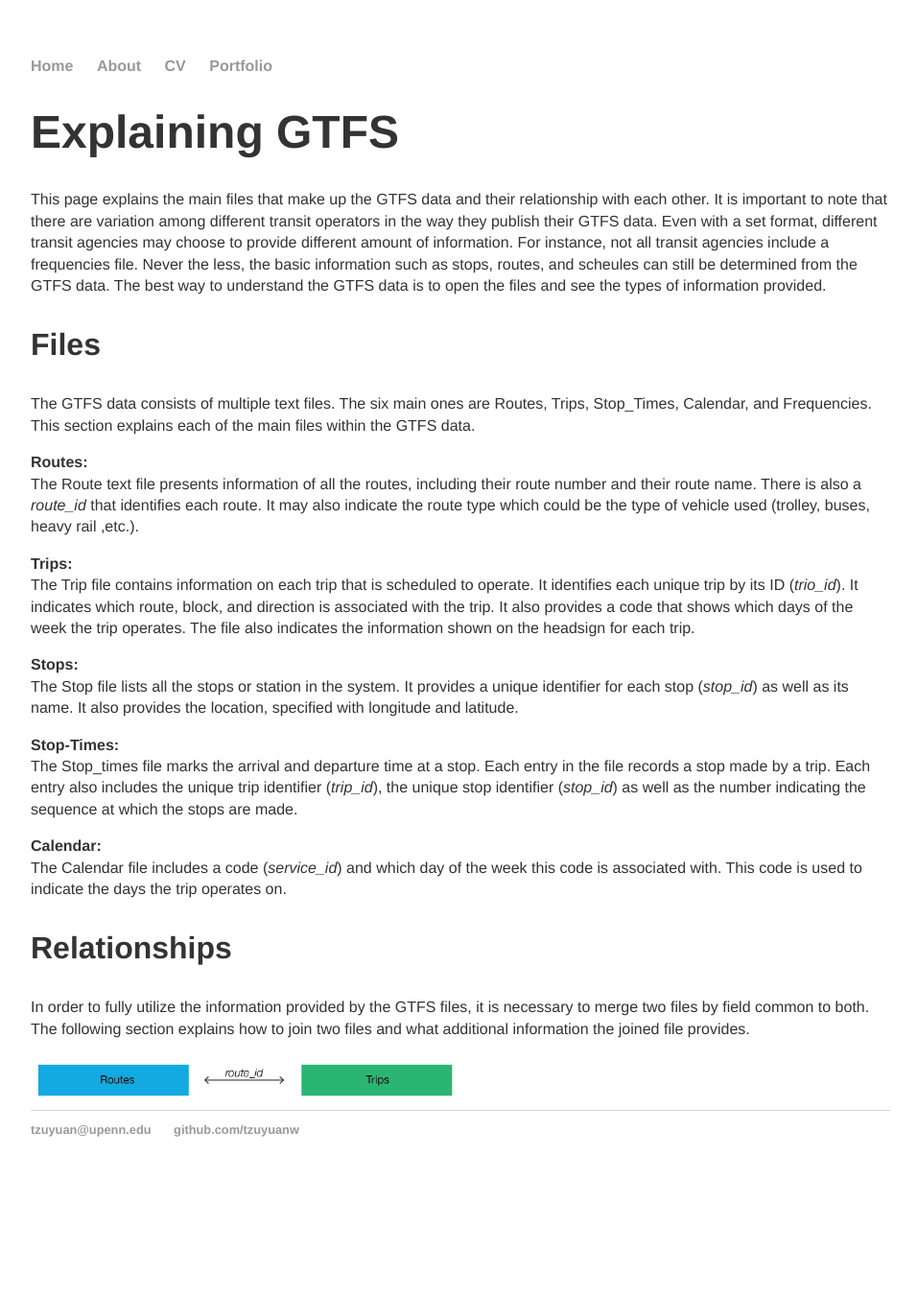
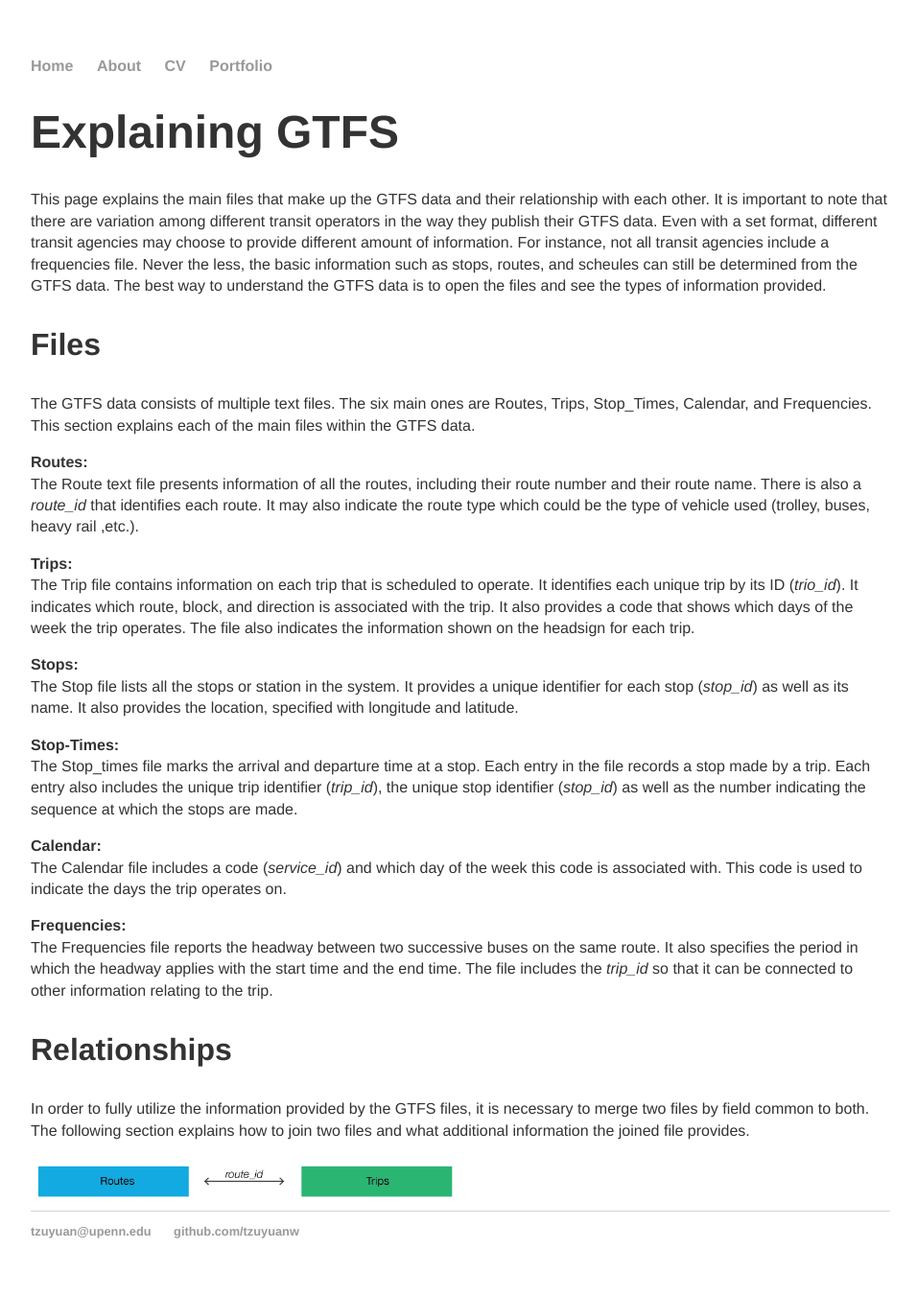
Before and after one commit to tzuyuanw/tzuyuanw.github.io, a Jekyll site: the page built from blog/GTFSexplanation.html, in a window 1280 px wide. Shown: the whole page at 96% size, without its empty margins (160-1116 px from the left). Built offline with Jekyll 4.4.1, drawn with Linux system fonts in a browser that asks for light colours; before the commit the page ends 1245 px from its top, so only the background shows below that.

Commit message:
Update GTFSexplanation.html

```diff
--- a/blog/GTFSexplanation.html
+++ b/blog/GTFSexplanation.html
@@ -42,6 +42,12 @@ title: Explaining GTFS
 			The Calendar file includes a code (<i>service_id</i>) and which day of the week this code is associated with.
 			This code is used to indicate the days the trip operates on.
 		</p>
+		<p><b>Frequencies:</b><br/>
+			The Frequencies file reports the headway between two successive buses on the same route.
+			It also specifies the period in which the headway applies with the start time and the end time.
+			The file includes the <i>trip_id</i> so that it can be connected to other information relating to the trip.
+		</p>
+
 		<h3>Relationships</h3>
 		<p>In order to fully utilize the information provided by the GTFS files, it is necessary to merge two files by field common to both.
 			The following section explains how to join two files and what additional information the joined file provides.
```
